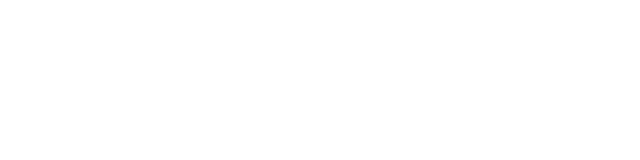
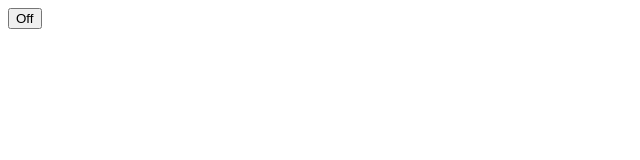
Before and after one commit to ashurbz/apps, a React (Create React App) app: page / in a window 1280 px wide. Shown: the top 160 px of the page, without its empty margins (0-640 px from the left). Built offline with nearby package versions, Linux system fonts and the light colour scheme; the HTML template or start-up script is replaced by a standard one.

Commit message:
made toggle with second

```diff
--- a/src/components/Toggle.js
+++ b/src/components/Toggle.js
@@ -6,6 +6,13 @@
 
   return (
     <div>
+      <button
+        onClick={() => {
+          setOn(!on);
+        }}
+      >
+        {on ? "On" : "Off"}
+      </button>
       {/* {show ? (
         <button
           onClick={() => {
```
